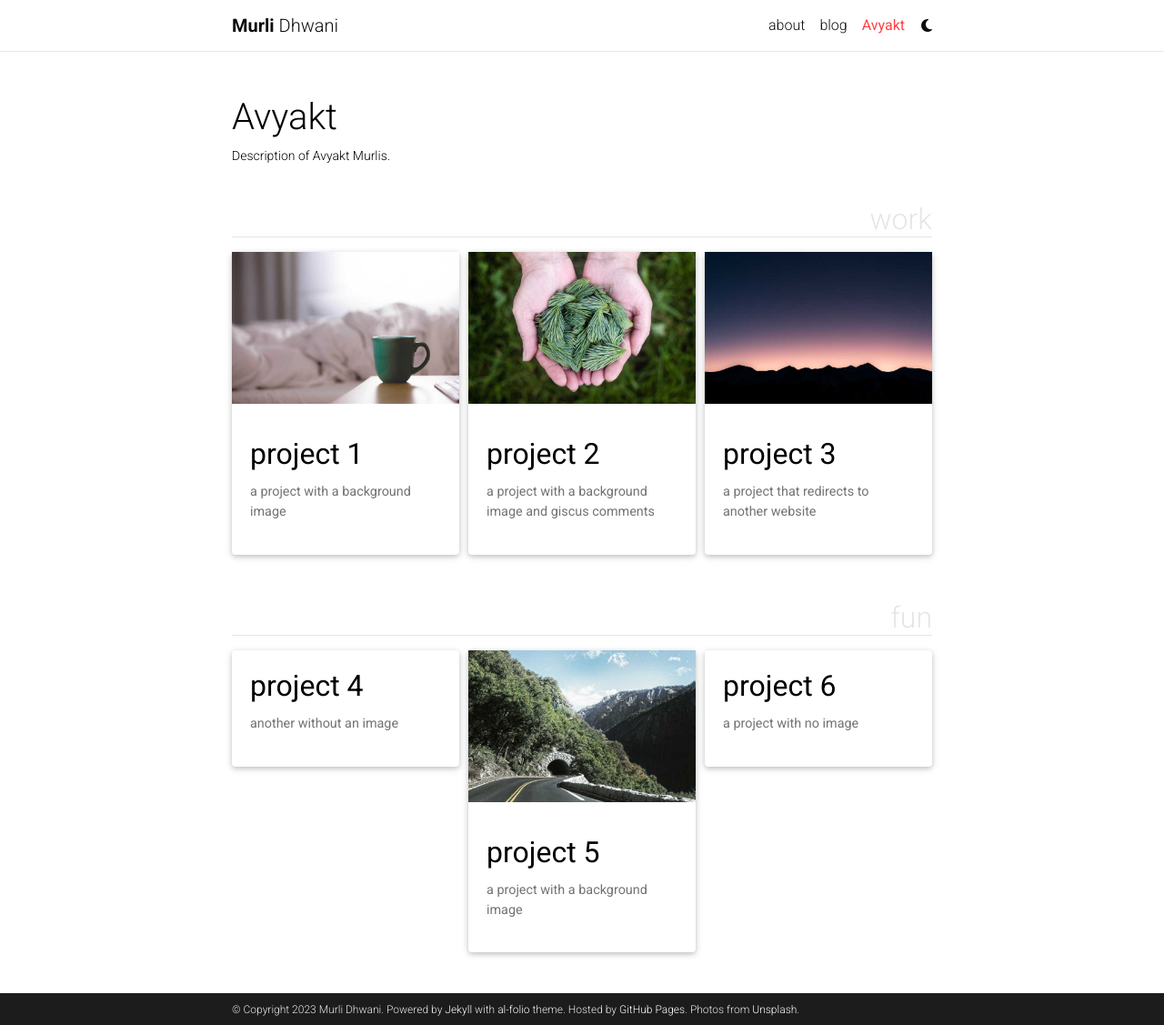
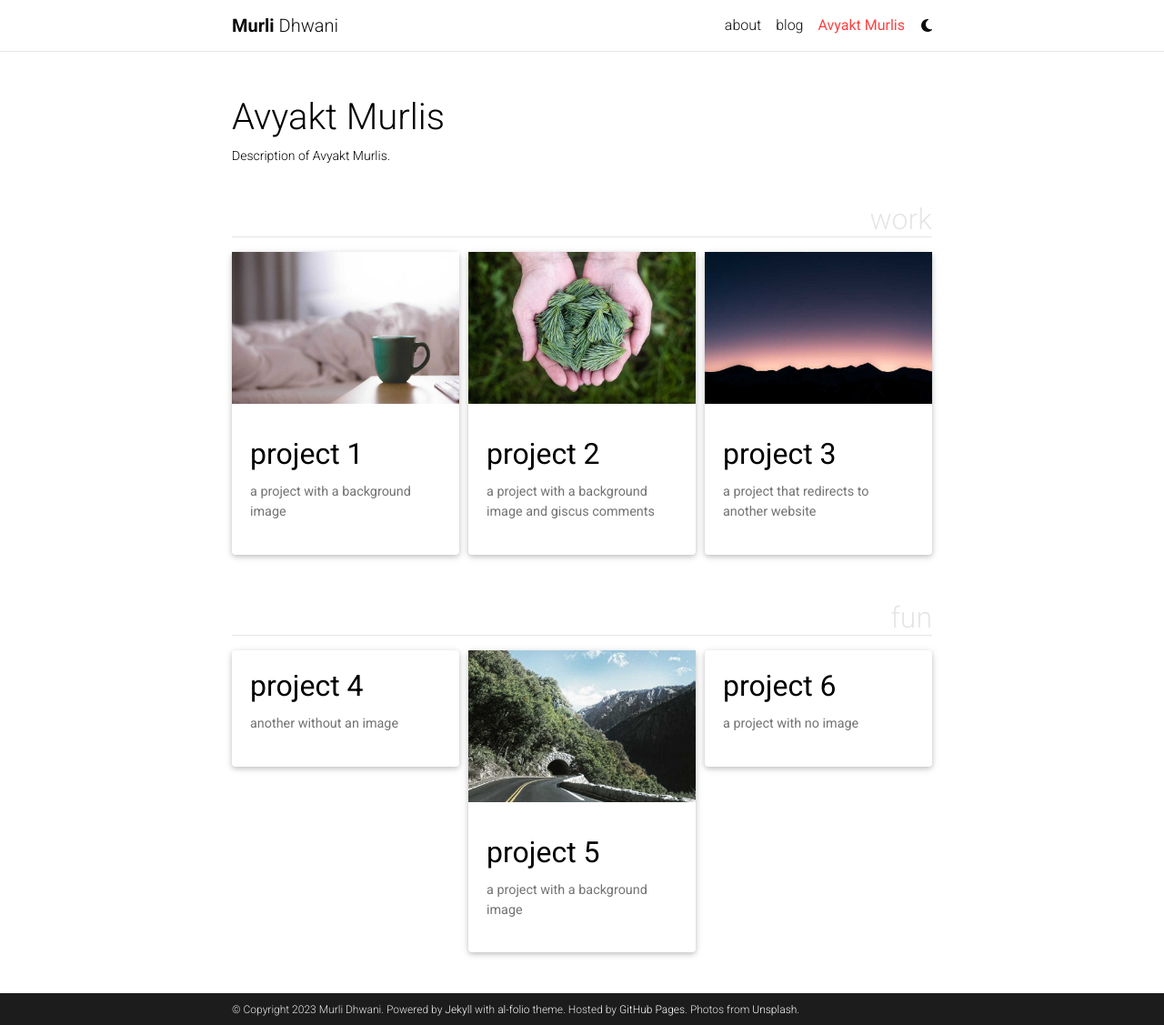
Before and after one commit to murli-dhwani/murli-dhwani.github.io, a Jekyll site: the page built from _pages/projects.md, in a window 1280 px wide and 1127 px high. Shown: the whole window at 91% size. Built offline with Jekyll 4.4.1, drawn with Linux system fonts in a browser that asks for light colours; full-size pictures stand in for the smaller copies a plugin makes; comment, search, counter and statistics services are not loaded; a style sheet for code colours, icons or effects is not loaded.

Commit message:
changed blog

```diff
--- a/_pages/projects.md
+++ b/_pages/projects.md
@@ -1,6 +1,6 @@
 ---
 layout: page
-title: Avyakt
+title: Avyakt Murlis
 permalink: /Avyakt/
 description: Description of Avyakt Murlis.
 nav: true
--- a/blog/index.html
+++ b/blog/index.html
@@ -1,11 +1,11 @@
 ---
 layout: default
-title: blog
+title: Sakaar Murlis
 pagination:
   enabled: true
   collection: posts
   permalink: /page/:num/
-  per_page: 5
+  per_page: 30
   sort_field: date
   sort_reverse: true
   trail:
```
